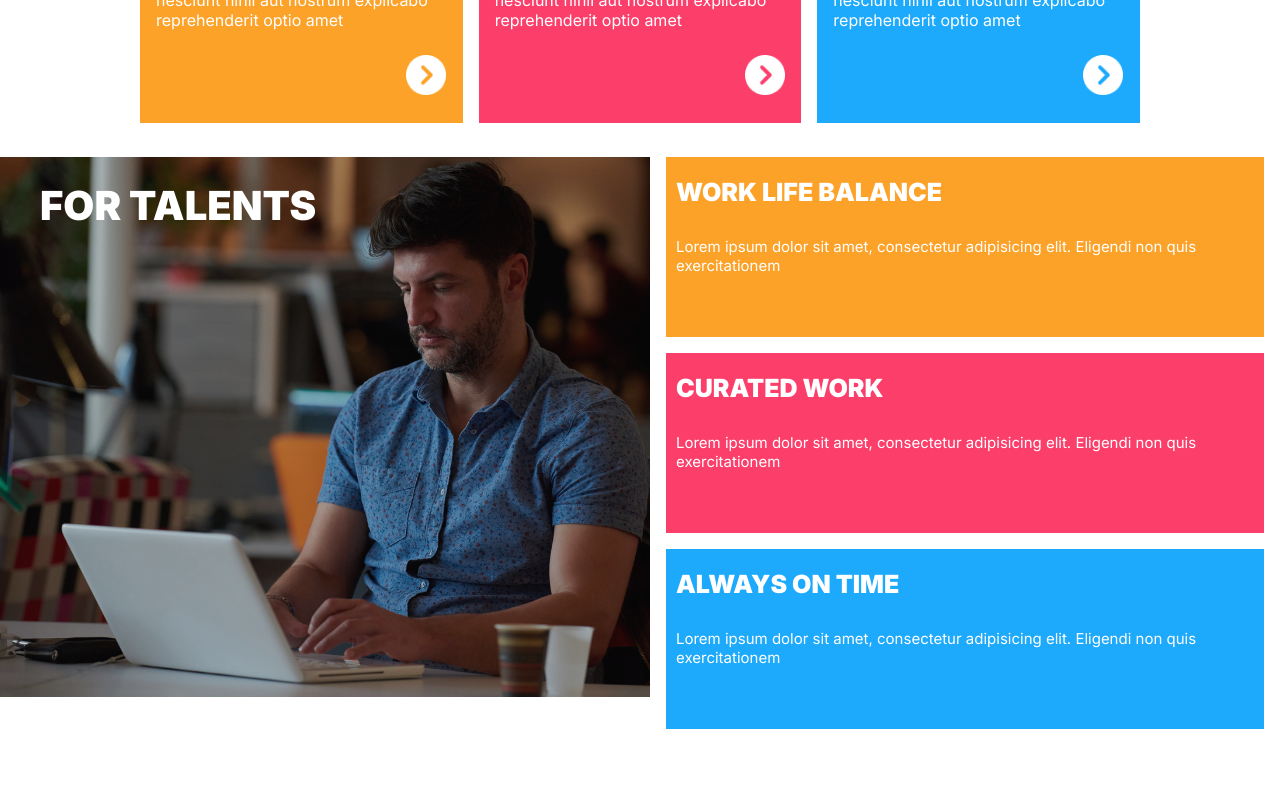
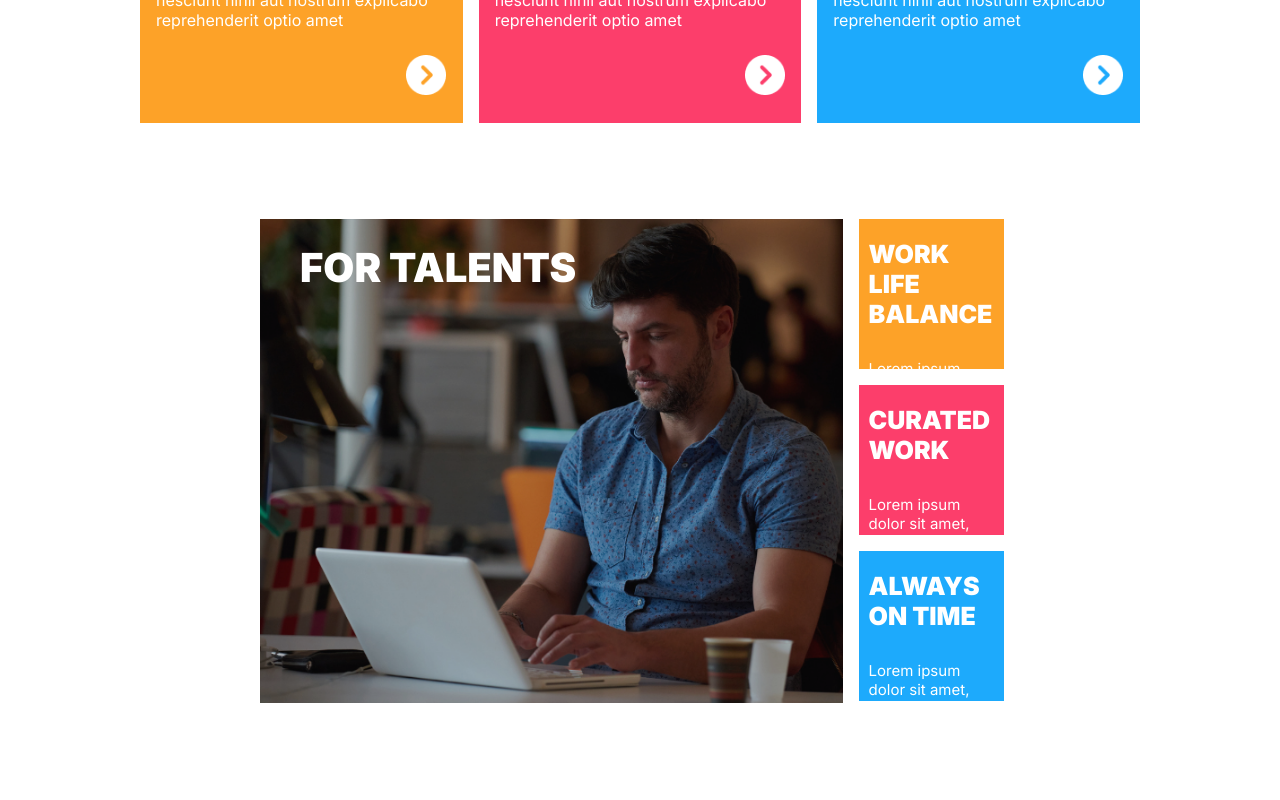
Before and after one commit to wadze213/crework-source, a React (Create React App) app in the folder crework/: page / in a window 1280 px wide. Shown: the part 2580-3380 px from the top of the page. Built offline with nearby package versions, Linux system fonts and the light colour scheme.

Commit message:
update join.css

```diff
--- a/crework/src/components/component-styles/join.css
+++ b/crework/src/components/component-styles/join.css
@@ -2,7 +2,7 @@
 
   display: flex;
   gap: 2rem;
-    /* padding: 50px 200px ; */
+  padding: 80px 260px ;
 }
 .joinContainer{
 display: flex;
@@ -10,8 +10,8 @@
 
 }
 .joinContainer img{
-  max-width: 650px;
-  max-height: 590px;
+max-width: 600px;
+max-height: 500px;
 padding-top: 1rem;
 }
 .joinContainer h2{
@@ -38,21 +38,21 @@
 .joinOrange{
 background-color:#FDA228;
 color: white;
- height: 180px;
+height: 150px;
 cursor: pointer;
 transition: all 0.5s;
 }
 .joinPink{
 background-color:   #FC3E6B;
 color: white;
-  height: 180px;
+height: 150px;
 cursor: pointer;
 transition: all 0.5s;
 }
 .joinBlue{
 background-color: #1DAAFC;
 color: white;
-  height: 180px;
+height: 150px;
 cursor: pointer;
 transition: all 0.5s;
 }
@@ -63,20 +63,20 @@
 margin: 20px;
 }
 .joinOrange:hover{
-  height: 190px;
+height: 160px;
 transform: scale(1.05);
 transition: all 0.5s;
 background-color:  #E38910;
 }
 .joinPink:hover{
-  height: 190px;
+height: 160px;
 transform: scale(1.05);
 transition: all 0.5s;
 background-color: #CD0E3B;
 }
 .joinBlue:hover{
 background-color: #1C93D8;
-  height: 190px;
+height: 160px;
 transform: scale(1.05);
 transition: all 0.5s;
 }
```
Lines whose indentation alone changed are shown as unchanged.
